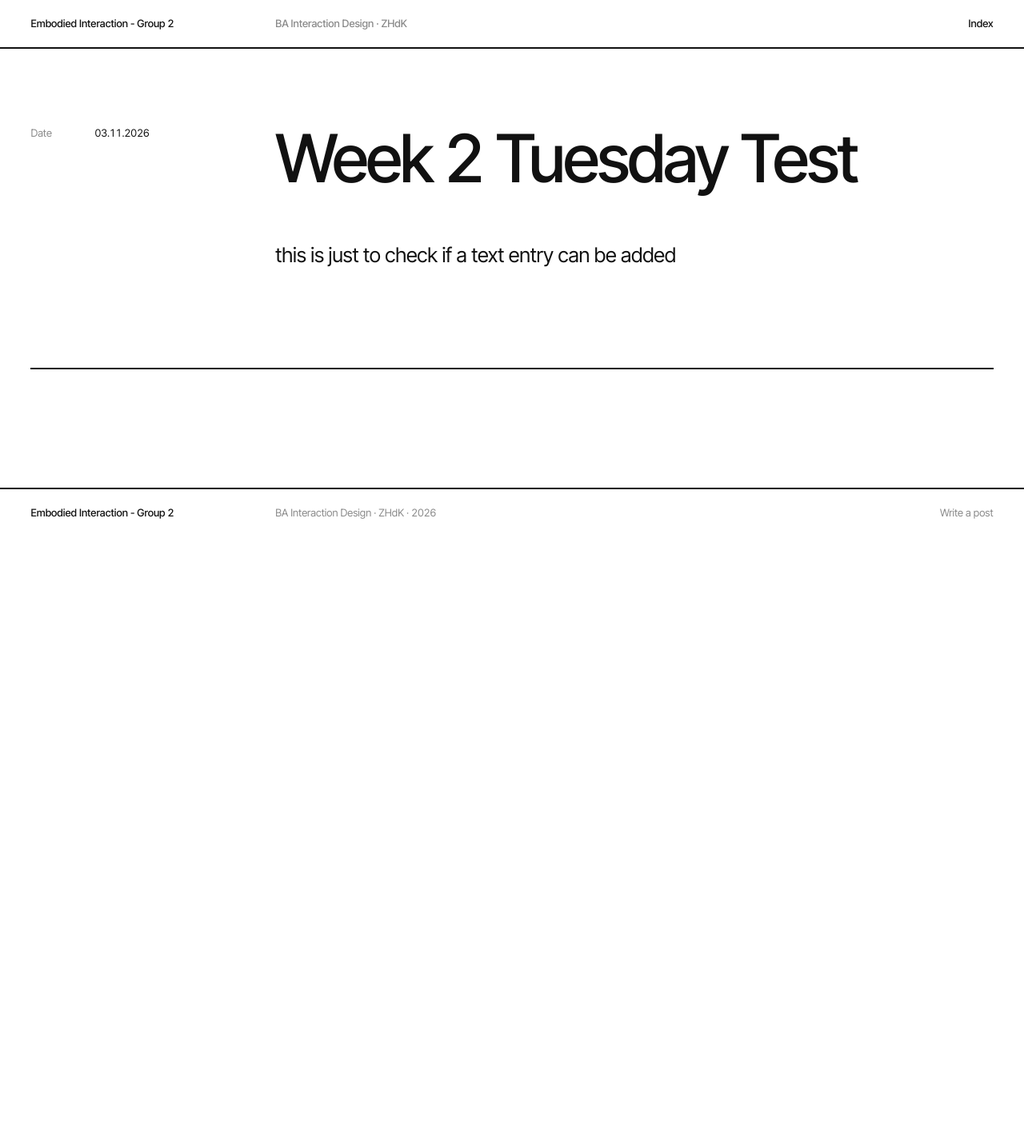
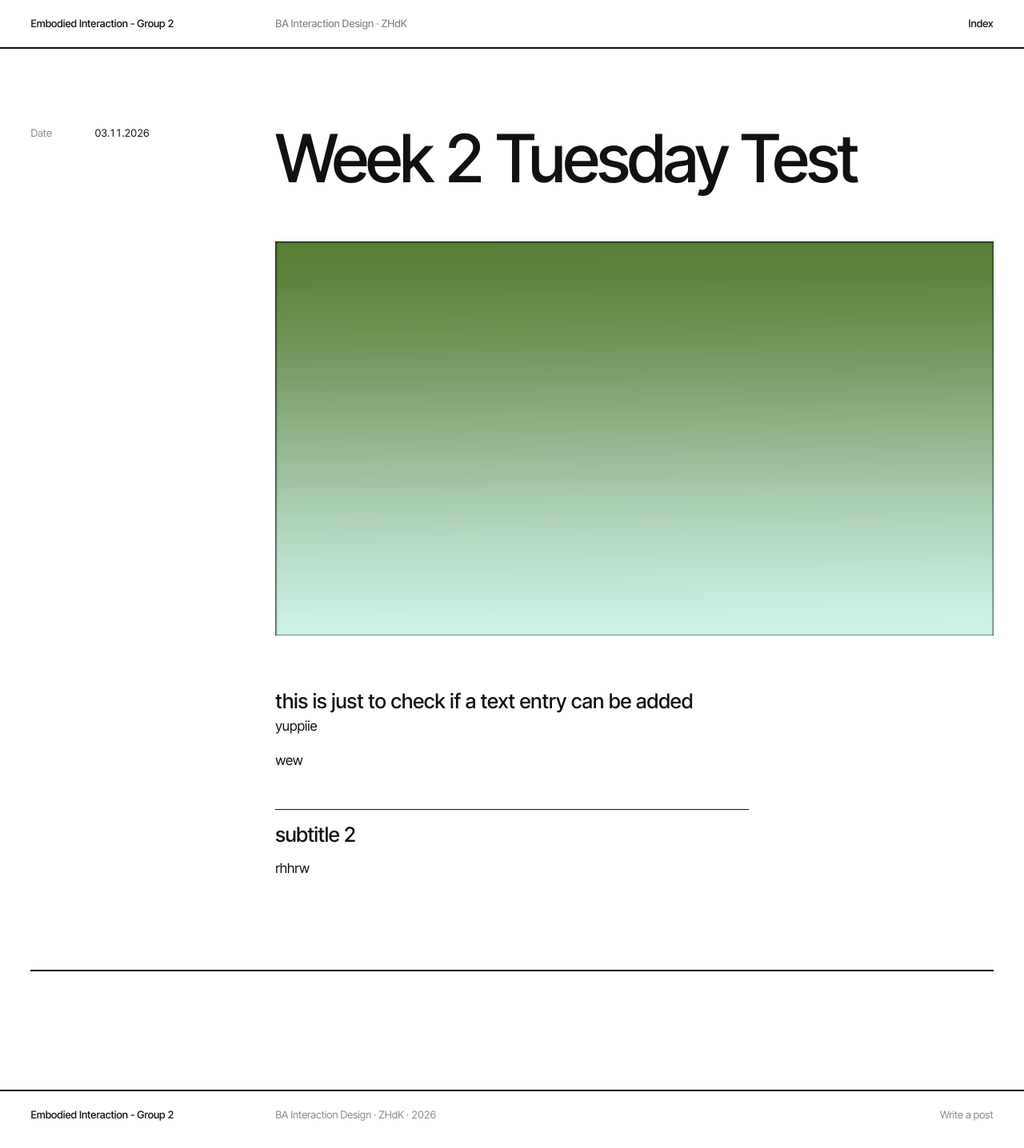
Before and after one commit to bonjourclaudio/aewwwww-blog, a Jekyll site: the page built from _posts/2026-11-03-week-2-tuesday-test.md, in a window 1280 px wide. Shown: the whole page at 80% size. Built offline with Jekyll 4.4.1, drawn with Linux system fonts in a browser that asks for light colours; before the commit the page ends 900 px from its top, so only the background shows below that.

Commit message:
Update _posts/2026-11-03-week-2-tuesday-test.md (via Pages CMS)

```diff
--- a/_posts/2026-11-03-week-2-tuesday-test.md
+++ b/_posts/2026-11-03-week-2-tuesday-test.md
@@ -2,6 +2,13 @@
 title: Week 2 Tuesday Test
 author: person2
 date: 2026-11-03
+cover: /assets/img/Screenshot-20261103-12:49:44.png
 published: true
 ---
-this is just to check if a text entry can be added
+# this is just to check if a text entry can be added
+yuppiie
+
+wew
+
+## subtitle 2
+rhhrw
```
